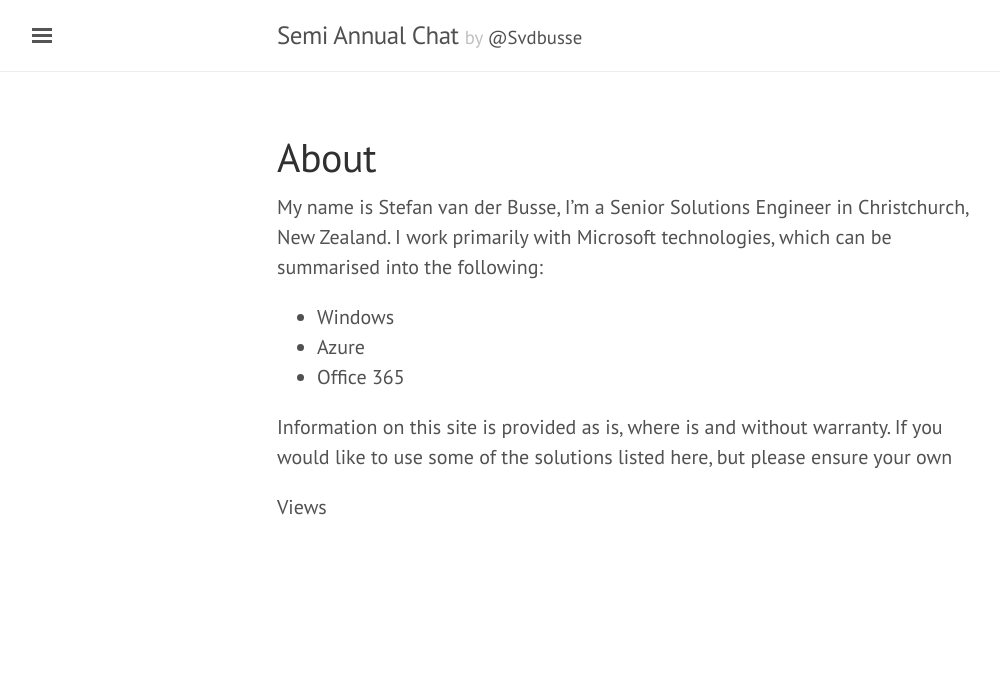
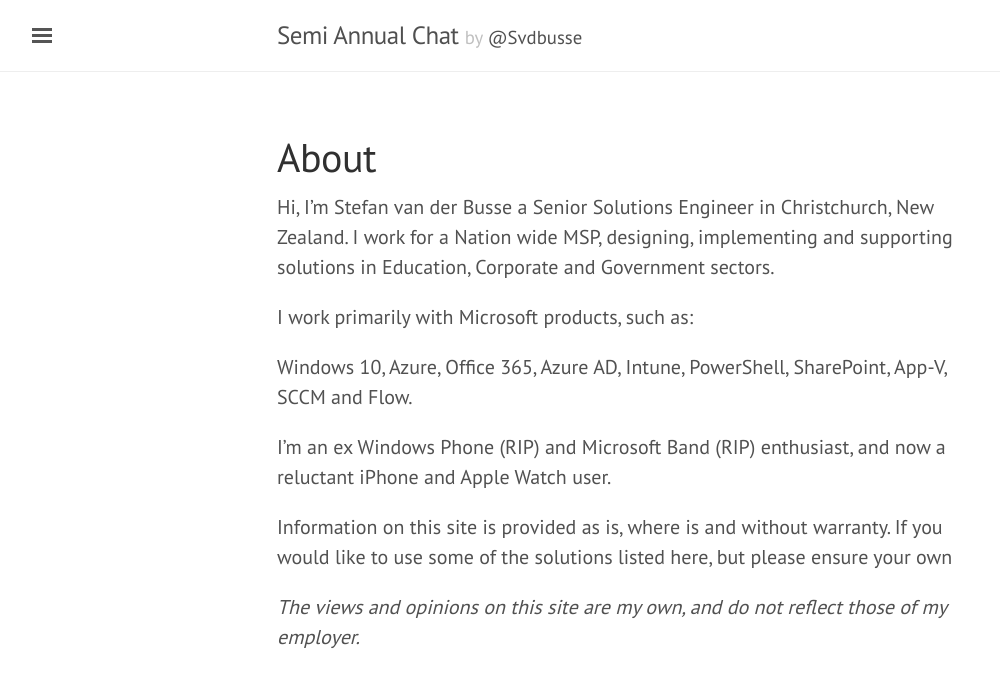
Before and after one commit to svdbusse/SemiAnnualChat, a Jekyll site: the page built from about.md, in a window 1280 px wide. Shown: the top 687 px of the page, without its empty margins (3-1003 px from the left). Built offline with Jekyll 4.4.1, drawn with Linux system fonts in a browser that asks for light colours; our own code applies the rules of GitHub Pages for plain Markdown files.

Commit message:
Update about, add sitemap plugin

```diff
--- a/_config.yml
+++ b/_config.yml
@@ -30,6 +30,7 @@
 plugins:
   - jekyll-feed
   - jekyll-seo-tag
+  - jekyll-sitemap
 # Google Analytics
 google_analytics: UA-141246018-1
 
--- a/about.md
+++ b/about.md
@@ -4,12 +4,16 @@
 permalink: /about/
 ---
 
-My name is Stefan van der Busse, I'm a Senior Solutions Engineer in Christchurch, New Zealand.
-I work primarily with Microsoft technologies, which can be summarised into the following:
-* Windows
-* Azure
-* Office 365
+Hi, I'm Stefan van der Busse a Senior Solutions Engineer in Christchurch, New Zealand.
+I work for a Nation wide MSP, designing, implementing and supporting solutions in  Education, Corporate and Government sectors.
+
+I work primarily with Microsoft products, such as:
+
+Windows 10, Azure, Office 365, Azure AD, Intune, PowerShell, SharePoint, App-V, SCCM and Flow.
+
+I'm an ex Windows Phone (RIP) and Microsoft Band (RIP) enthusiast, and now a reluctant iPhone and Apple Watch user.
+
 
 Information on this site is provided as is, where is and without warranty. If you would like to use some of the solutions listed here, but please ensure your own
 
-Views
+*The views and opinions on this site are my own, and do not reflect those of my employer.*
```
